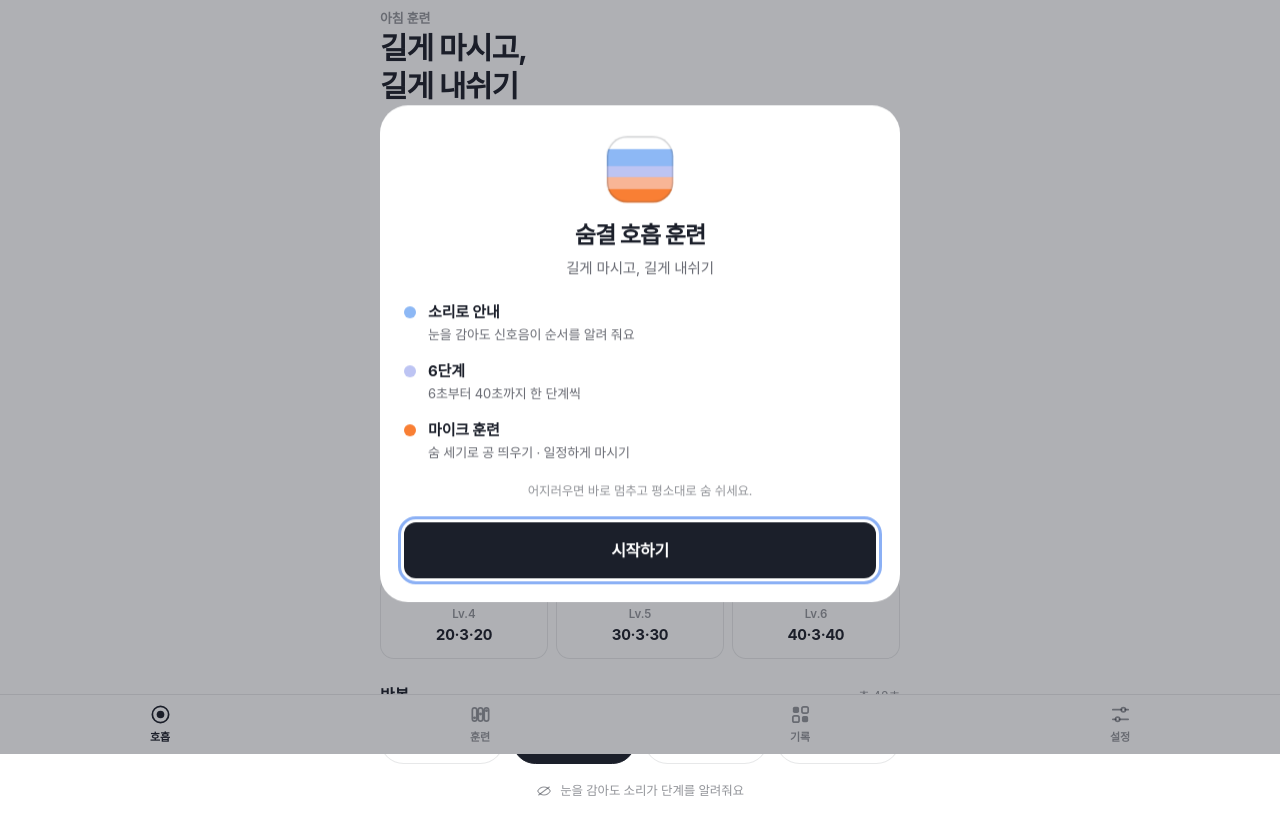
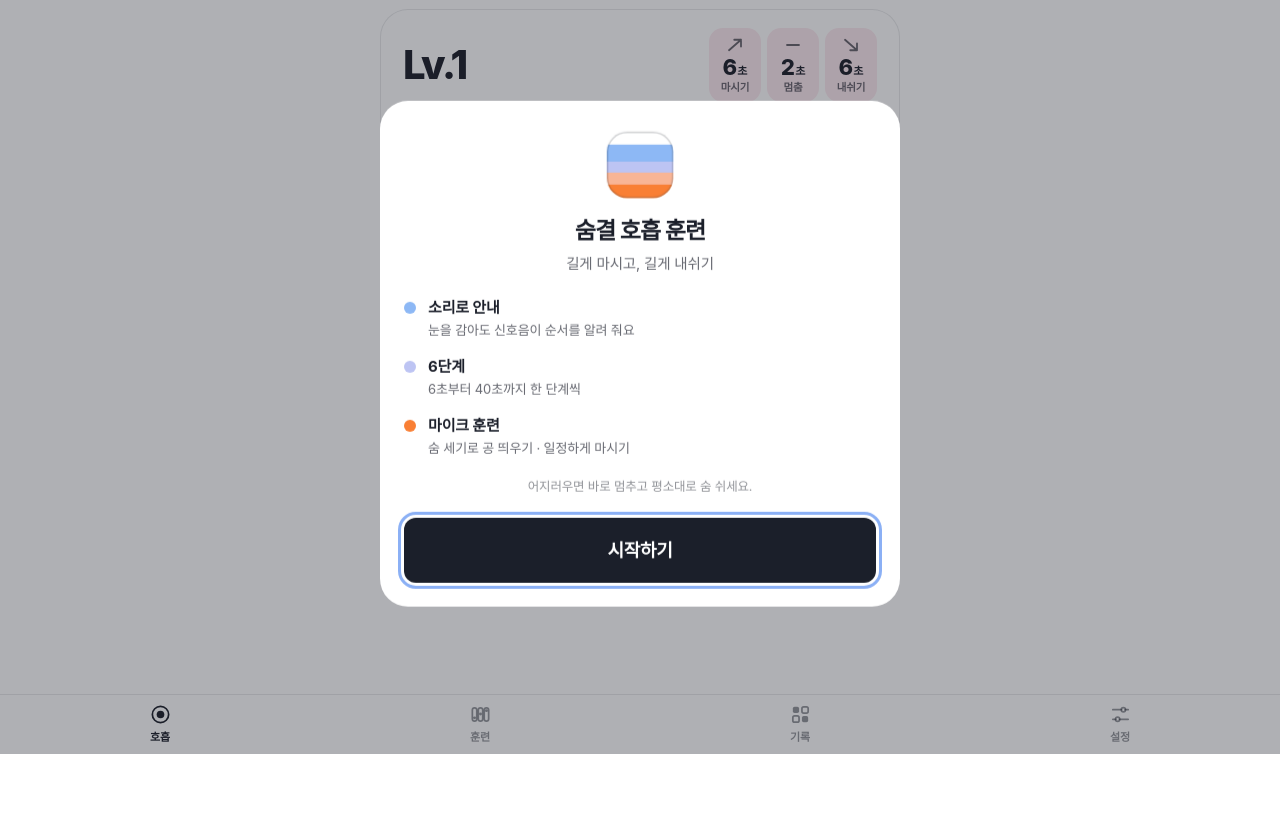
Before and after one commit to logic-vc/breath-20, a plain HTML site: page index.html in a window 1280 px wide. Shown: the part 46-880 px from the top of the page. After the commit the page ends 800 px from the top, so only its background shows below. Drawn offline with Linux system fonts and the light colour scheme.

Commit message:
feat: 홈 화면 글자 줄이기 (큰 단계 + 마시기·멈춤·내쉬기 세 칸, 단계 한 줄) v2.7
Co-Authored-By: Claude Fable 5.2 <noreply@anthropic.com>

```diff
--- a/app.js
+++ b/app.js
@@ -30,7 +30,7 @@
     { label: '적당했다', c: '#BDC4F3', k: 0.9 },
     { label: '힘들었다', c: '#F97F34', k: 1.0 },
   ];
-  const PHASE_LABEL = { inhale: '들이쉬기', hold: '멈추기', exhale: '내쉬기' };
+  const PHASE_LABEL = { inhale: '마시기', hold: '멈춤', exhale: '내쉬기' };
   const LEVEL_UP_AFTER = 3;
   const STORE_KEY = 'sumgyeol.v1';
   const LEGACY_KEY = 'breathingExerciseHistory';
@@ -321,7 +321,7 @@
     heroTitle: $('#heroTitle'), heroMeta: $('#heroMeta'),
     start: $('#startBtn'), stop: $('#stopBtn'), pause: $('#pauseBtn'), sound: $('#soundBtn'),
     sessionMeta: $('#sessionMeta'),
-    rhythmPicker: $('#rhythmPicker'), cyclePicker: $('#cyclePicker'), totalTime: $('#totalTime'),
+    rhythmPicker: $('#rhythmPicker'), cyclePicker: $('#cyclePicker'),
     todayCount: $('#todayCount'), streakCount: $('#streakCount'),
     announcer: $('#announcer'),
   };
@@ -375,7 +375,7 @@
   function startCountdown() {
     S.mode = 'prep';
     S.completed = 0; S.cycleIdx = -1; S.phase = null; S.record = null;
-    el.sessionMeta.textContent = `${rhythmLabel(S.rhythm)} · ${S.cycles} 사이클`;
+    el.sessionMeta.textContent = `${S.rhythm.name} · ${S.cycles}회`;
     layoutRing(S.rhythm);
     setMode('session'); setPhaseAttr('prep');
     window.scrollTo({ top: 0, behavior: 'smooth' });
@@ -431,7 +431,7 @@
   function enterPhase(phase, remaining) {
     setPhaseAttr(phase);
     el.phase.textContent = PHASE_LABEL[phase];
-    el.sessionMeta.textContent = `${rhythmLabel(S.rhythm)} · 사이클 ${S.cycleIdx + 1} / ${S.cycles}`;
+    el.sessionMeta.textContent = `${S.rhythm.name} · ${S.cycleIdx + 1} / ${S.cycles}`;
     Sound.breathe(phase, remaining);
     Sound.chime(phase);
     Device.buzz(phase);
@@ -486,7 +486,7 @@
 
     if (done === 0) {
       resetToIdle();
-      toast('한 사이클을 마치면 기록돼요');
+      toast('1회를 마치면 기록돼요');
       return;
     }
 
@@ -496,7 +496,7 @@
     setPhaseAttr('idle');
     el.phase.textContent = '완료';
     setCount('✓');
-    el.sessionMeta.textContent = `${done} 사이클 완료`;
+    el.sessionMeta.textContent = `${done}회 완료`;
     setRingProgress(1);
 
     const record = Records.add({
@@ -642,13 +642,13 @@
     el.rhythmPicker.innerHTML = RHYTHMS.map((r) => {
       const checked = r.id === S.rhythm.id;
       return `<button class="seg ${fulls[r.id] > 0 ? 'cleared' : ''}" role="radio" aria-checked="${checked}" data-id="${r.id}" aria-label="${r.name} ${r.inhale}초 들숨 ${r.hold}초 멈춤 ${r.exhale}초 날숨, 완주 ${fulls[r.id]}회">
-        <div class="sg"><span>${r.name}</span><b>${rhythmLabel(r)}</b></div></button>`;
+        <b>${r.name.replace('Lv.', '')}</b></button>`;
     }).join('');
     el.cyclePicker.innerHTML = CYCLE_OPTIONS.map((n) =>
       `<button class="pill" role="radio" aria-checked="${n === S.cycles}" data-n="${n}">${n}회</button>`).join('');
-    el.totalTime.textContent = `총 ${fmtDuration(cycleLen(S.rhythm) * S.cycles)}`;
-    el.heroTitle.textContent = `${S.rhythm.name} · ${rhythmLabel(S.rhythm)}`;
-    el.heroMeta.textContent = `${S.cycles} 사이클 · 약 ${fmtDuration(cycleLen(S.rhythm) * S.cycles)}`;
+    el.heroTitle.textContent = S.rhythm.name;
+    $('#rhIn').textContent = S.rhythm.inhale; $('#rhHold').textContent = S.rhythm.hold; $('#rhOut').textContent = S.rhythm.exhale;
+    el.heroMeta.textContent = fmtDuration(cycleLen(S.rhythm) * S.cycles);
   }
 
   function setRhythm(id) {
@@ -706,9 +706,7 @@
     }
   }
   function greet() {
-    const h = new Date().getHours();
-    $('#greetEyebrow').textContent = h < 5 ? '밤 훈련' : h < 11 ? '아침 훈련' : h < 17 ? '오후 훈련' : h < 22 ? '저녁 훈련' : '밤 훈련';
-    $('#greetTitle').innerHTML = '길게 마시고,<br>길게 내쉬기';
+    /* 홈 인사말은 없앴다 (글자 줄이기) */
   }
 
   /* ------------------------------------------------------------------
--- a/index.html
+++ b/index.html
@@ -33,7 +33,7 @@
     <button class="icon-btn" id="stopBtn" aria-label="세션 종료">
       <svg viewBox="0 0 24 24"><path d="M6 6l12 12M18 6 6 18" stroke="currentColor" stroke-width="2" stroke-linecap="round"/></svg>
     </button>
-    <p class="session-meta" id="sessionMeta">20·3·20 · 3 사이클</p>
+    <p class="session-meta" id="sessionMeta">Lv.1 · 3회</p>
     <div class="session-actions">
       <button class="icon-btn" id="soundBtn" aria-label="소리 끄기" aria-pressed="true">
         <svg class="on" viewBox="0 0 24 24"><path d="M4 9.5h3.5L12 5.5v13l-4.5-4H4z" fill="currentColor"/><path d="M15.5 9a4.2 4.2 0 0 1 0 6M18 6.5a7.8 7.8 0 0 1 0 11" fill="none" stroke="currentColor" stroke-width="1.8" stroke-linecap="round"/></svg>
@@ -66,33 +66,25 @@
 
   <main id="main">
     <!-- ============ 오늘 (호흡) ============ -->
-    <section class="view view-breathe" id="view-breathe" aria-labelledby="greetTitle">
-      <div class="greet">
-        <p class="eyebrow" id="greetEyebrow">오늘의 훈련</p>
-        <h1 id="greetTitle">길게 마시고,<br>길게 내쉬기</h1>
-      </div>
-
+    <section class="view view-breathe" id="view-breathe" aria-label="호흡 훈련">
       <div class="hero" aria-hidden="true">
-        <div class="hero-text"><b id="heroTitle">기본 · 10·2·10</b><span id="heroMeta">3 사이클 · 약 1분</span></div>
+        <div class="hero-text">
+          <b id="heroTitle">Lv.1</b>
+          <div class="rh">
+            <span><svg viewBox="0 0 24 24"><path d="M4 19 20 5M11 5h9v9" /></svg><b id="rhIn">6</b><i>마시기</i></span>
+            <span><svg viewBox="0 0 24 24"><path d="M4 12h16" /></svg><b id="rhHold">2</b><i>멈춤</i></span>
+            <span><svg viewBox="0 0 24 24"><path d="M4 5l16 14M11 19h9v-9" /></svg><b id="rhOut">6</b><i>내쉬기</i></span>
+          </div>
+        </div>
         <svg class="tide-svg" id="tideHero" aria-hidden="true"></svg>
       </div>
-      <button class="btn-primary" id="startBtn">
+      <button class="btn-primary" id="startBtn" aria-label="호흡 시작">
         <svg viewBox="0 0 24 24" aria-hidden="true"><path d="M8 5.5v13a.8.8 0 0 0 1.2.7l10.4-6.5a.8.8 0 0 0 0-1.4L9.2 4.8A.8.8 0 0 0 8 5.5Z" fill="currentColor"/></svg>
-        호흡 시작
+        시작 <small id="heroMeta">42초</small>
       </button>
 
-      <div class="block">
-        <div class="field-head"><h3>단계</h3><span class="hint">들숨 · 멈춤 · 날숨 (초)</span></div>
-        <div class="segmented" id="rhythmPicker" role="radiogroup" aria-label="단계"></div>
-      </div>
-      <div class="block">
-        <div class="field-head"><h3>반복</h3><span class="hint" id="totalTime">총 1분 6초</span></div>
-        <div class="pills" id="cyclePicker" role="radiogroup" aria-label="반복 사이클 수"></div>
-      </div>
-      <p class="tip">
-        <svg viewBox="0 0 24 24" aria-hidden="true"><path d="M2.5 12s3.5-6 9.5-6 9.5 6 9.5 6-3.5 6-9.5 6-9.5-6-9.5-6Z" fill="none" stroke="currentColor" stroke-width="1.6"/><path d="M4 18 20 6" stroke="currentColor" stroke-width="1.6" stroke-linecap="round"/></svg>
-        눈을 감아도 소리가 단계를 알려줘요
-      </p>
+      <div class="segmented" id="rhythmPicker" role="radiogroup" aria-label="단계"></div>
+      <div class="pills" id="cyclePicker" role="radiogroup" aria-label="반복 횟수"></div>
     </section>
 
     <!-- ============ 훈련 (마이크) ============ -->
@@ -232,7 +224,7 @@
       <div class="panel about">
         <p><b>안전 안내</b> 느린 호흡과 숨 멈춤은 사람에 따라 어지러움을 줄 수 있어요. 불편하면 즉시 멈추고 평소대로 숨 쉬세요. 숨결은 의료 기기가 아니에요.</p>
         <p><b>프라이버시</b> 계정·서버·추적이 없어요. 모든 기록은 이 기기에만 저장돼요. 훈련의 마이크 소리는 녹음하지 않고 기기 안에서만 분석해요.</p>
-<p class="version"><a href="privacy.html" target="_blank" rel="noopener">개인정보 처리방침</a> · 숨결 v2.6</p>
+<p class="version"><a href="privacy.html" target="_blank" rel="noopener">개인정보 처리방침</a> · 숨결 v2.7</p>
       </div>
     </section>
   </main>
--- a/styles.css
+++ b/styles.css
@@ -410,3 +410,25 @@ input[type="range"]::-moz-range-thumb { width: 18px; height: 18px; border: 1.5px
 .row.row-stack .pills { width: 100%; }
 .row.row-stack .pill { width: 100%; min-width: 0; }
 .row.row-stack { grid-template-columns: 1fr; justify-content: stretch; }
+
+/* ---- 홈 화면 간소화 (v2.7): 큰 단계 + 그림 세 칸 + 시작 ---- */
+.view-breathe { gap: 14px; }
+.hero { height: clamp(250px, 40vh, 340px); }
+.hero-text { display: flex; align-items: center; justify-content: space-between; gap: 10px; top: 18px; }
+.hero-text > b { font-size: 40px; font-weight: 800; letter-spacing: -0.05em; line-height: 1; }
+.rh { display: flex; gap: 6px; }
+.rh span { display: grid; justify-items: center; gap: 1px; min-width: 52px; padding: 8px 6px 7px; border-radius: 14px; background: color-mix(in oklch, var(--orb) 22%, #fff); font-size: inherit; color: var(--ink); }
+.rh svg { width: 18px; height: 18px; fill: none; stroke: var(--ink-2); stroke-width: 2.4; stroke-linecap: round; stroke-linejoin: round; }
+.rh b { font-size: 22px; font-weight: 800; line-height: 1.1; font-variant-numeric: tabular-nums; letter-spacing: -0.03em; }
+.rh i { font-style: normal; font-size: 10.5px; font-weight: 600; color: var(--ink-2); }
+.btn-primary { padding: 19px 24px; font-size: 18px; }
+.btn-primary small { font-size: 13.5px; font-weight: 600; opacity: .65; font-variant-numeric: tabular-nums; }
+.segmented { grid-template-columns: repeat(6, 1fr); gap: 6px; margin-top: 4px; }
+.seg { padding: 10px 0 8px; gap: 2px; }
+.seg::before { width: 8px; height: 8px; margin-bottom: 1px; }
+.seg b { font-size: 18px; }
+.seg.cleared::after { top: 3px; right: 5px; font-size: 9px; }
+.seg[aria-checked="true"] { background: var(--ink); border-color: var(--ink); color: #fff; }
+.seg[aria-checked="true"].cleared::after { color: #fff; opacity: .8; }
+.rh b::after { content: "초"; font-size: 11px; font-weight: 600; margin-left: 1px; letter-spacing: 0; }
+.hero { height: clamp(250px, 47vh, 440px); }
--- a/sw.js
+++ b/sw.js
@@ -1,5 +1,5 @@
 /* 숨결 service worker — 오프라인 우선 앱 셸 캐시 */
-const CACHE = 'sumgyeol-v2.6.0';
+const CACHE = 'sumgyeol-v2.7.0';
 const ASSETS = [
   './', './index.html', './styles.css', './app.js', './tide.js', './privacy.html', './training.js', './manifest.webmanifest',
   './icons/icon.svg', './icons/icon-192.png', './icons/icon-512.png', './icons/maskable-512.png', './icons/apple-touch-icon.png',
```
Also changed, not shown: 1 other file.
